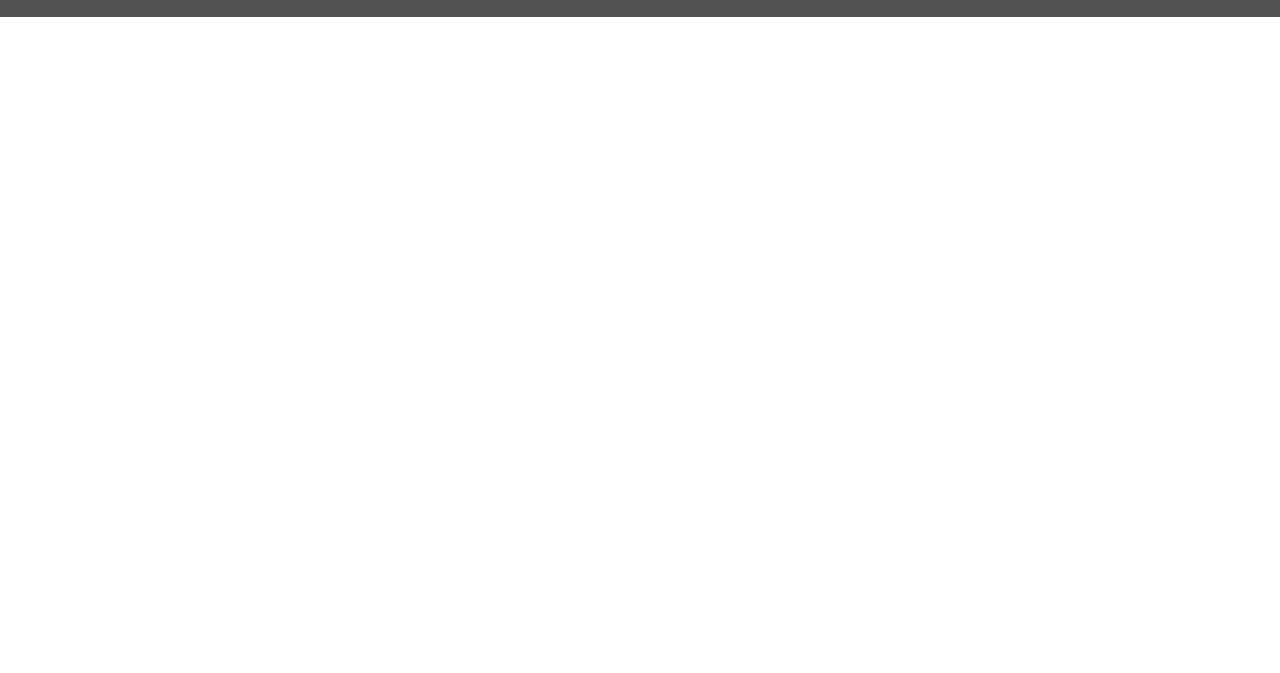
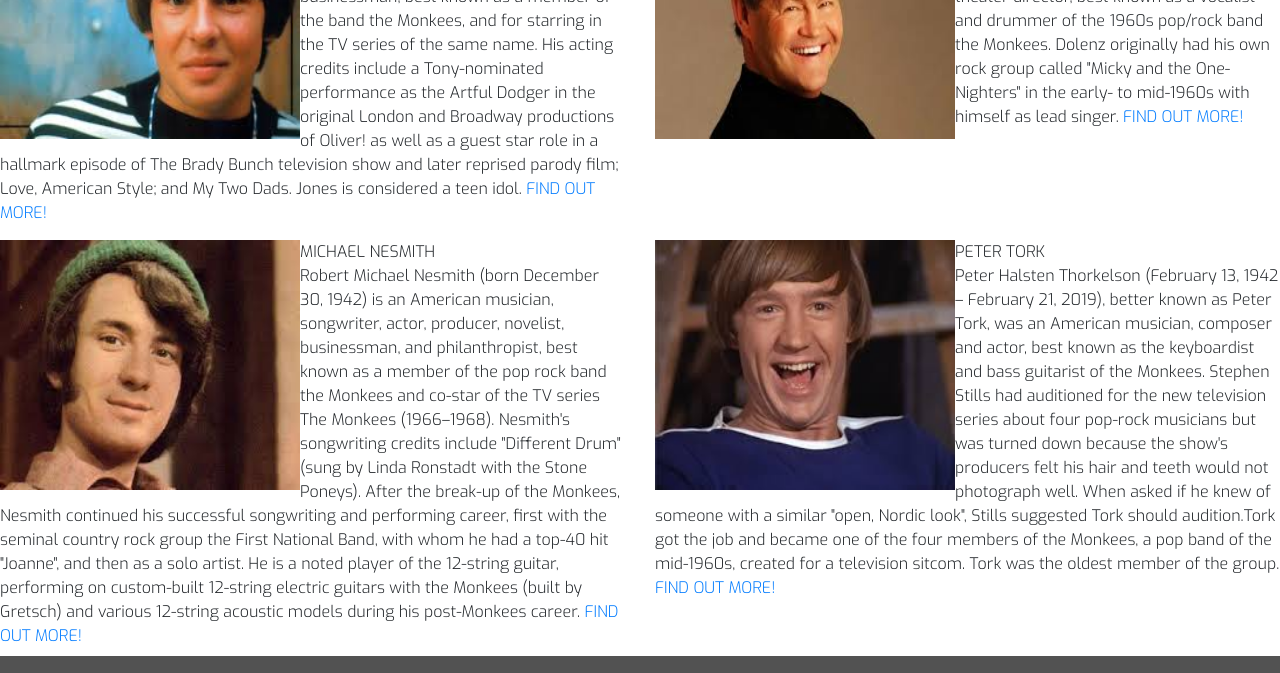
Before and after one commit to Code-Institute-Submissions/milestoneproject1-5, a plain HTML site: page about.html in a window 1280 px wide. Shown: the part 487-1160 px from the top of the page. Before the commit the page ends 800 px from the top, so only its background shows below. Drawn offline with nearby package versions, Linux system fonts and the light colour scheme.

Commit message:
added information to about.html and some styling for it

```diff
--- a/about.html
+++ b/about.html
@@ -13,7 +13,7 @@
 </head>
 
 <body>
-   <header>
+    <header>
         <div class="row no-gutters">
             <a href="index.html" class="col-md-4 logo">
 
@@ -47,7 +47,41 @@
         </div>
     </header>
     <section>
-
+        <div class="row aboutband">
+            <div class="col-6">
+                <img class="bandmember" src="assets/images/dj.jpg"></img>
+                <span class="uppercase">Davy Jones</span>
+                <span>David Thomas Jones (30 December 1945 – 29 February 2012) was an English singer-songwriter, musician, actor and businessman, best known as a member of the band the Monkees, and for starring in the TV series of the same name.
+                His acting credits include a Tony-nominated performance as the Artful Dodger in the original London and Broadway productions of Oliver! as well as a guest star role in a hallmark episode of The Brady Bunch television show and later reprised parody film; Love, American Style; and My Two Dads.
+                Jones is considered a teen idol. <a class="uppercase" href="https://en.wikipedia.org/wiki/Davy_Jones_(musician)">Find out more!</a></span>
+            </div>
+            <div class="col-6">
+                <img class="bandmember" src="assets/images/md.jpg"></img>
+                <span class="uppercase">Micky Dolenz</span>
+                <span>George Michael Dolenz Jr. (born March 8, 1945) is an American actor, musician, television director, radio personality and theater director, best known as a vocalist and drummer of the 1960s pop/rock band the Monkees.
+                Dolenz originally had his own rock group called "Micky and the One-Nighters" in the early- to mid-1960s with himself as lead singer.
+                <a class="uppercase" href="https://en.wikipedia.org/wiki/Micky_Dolenz">Find out more!</a></span>
+            </div>
+        </div>
+        <div class="row aboutband">
+            <div class="col">
+                <img class="bandmember" src="assets/images/mn.jpg"></img>
+                <span class="uppercase">Michael Nesmith</span>
+                <span>Robert Michael Nesmith (born December 30, 1942) is an American musician, songwriter, actor, producer, novelist, businessman, and philanthropist, best known as a member of the pop rock band the Monkees and co-star of the TV series The Monkees (1966–1968).
+                Nesmith's songwriting credits include "Different Drum" (sung by Linda Ronstadt with the Stone Poneys).
+                After the break-up of the Monkees, Nesmith continued his successful songwriting and performing career, first with the seminal country rock group the First National Band, with whom he had a top-40 hit "Joanne", and then as a solo artist.
+                He is a noted player of the 12-string guitar, performing on custom-built 12-string electric guitars with the Monkees (built by Gretsch) and various 12-string acoustic models during his post-Monkees career.
+                <a class="uppercase" href="https://en.wikipedia.org/wiki/Michael_Nesmith">Find out more!</a></span>
+            </div>
+            <div class="col">
+                <img class="bandmember" src="assets/images/pt.jpg"></img>
+                <span class="uppercase">Peter Tork</span>
+                <span>Peter Halsten Thorkelson (February 13, 1942 – February 21, 2019), better known as Peter Tork, was an American musician, composer and actor, best known as the keyboardist and bass guitarist of the Monkees.
+                Stephen Stills had auditioned for the new television series about four pop-rock musicians but was turned down because the show's producers felt his hair and teeth would not photograph well.
+                When asked if he knew of someone with a similar "open, Nordic look", Stills suggested Tork should audition.Tork got the job and became one of the four members of the Monkees, a pop band of the mid-1960s, created for a television sitcom. Tork was the oldest member of the group.
+                <a class="uppercase" href="https://en.wikipedia.org/wiki/Peter_Tork">Find out more!</a></span>
+            </div>
+        </div>
     </section>
     <footer class="container-fluid">
         <div id="footer-details" class="row">
--- a/assets/css/style.css
+++ b/assets/css/style.css
@@ -37,6 +37,11 @@
     background-color: #fff;
 }
 /*---Special style rules---*/
+*{
+    font-family: "Exo", sans-serif;
+    font-weight: 300;
+}
+
 h1,
 h2,
 h3,
@@ -232,3 +237,20 @@ footer{
     padding-top: 15px;
     padding-bottom: 0;
 }
+
+/*---Band Members Info---*/
+.aboutband{
+    padding-bottom: 7.5px;
+    padding-top: 7.5px;
+}
+
+.bandmember{
+    height:250px;
+    width: 300px;
+    display: inline;
+    float:left;
+}
+
+.aboutband span{
+    display: block;
+}
```
Also changed, not shown: 1 other file.
